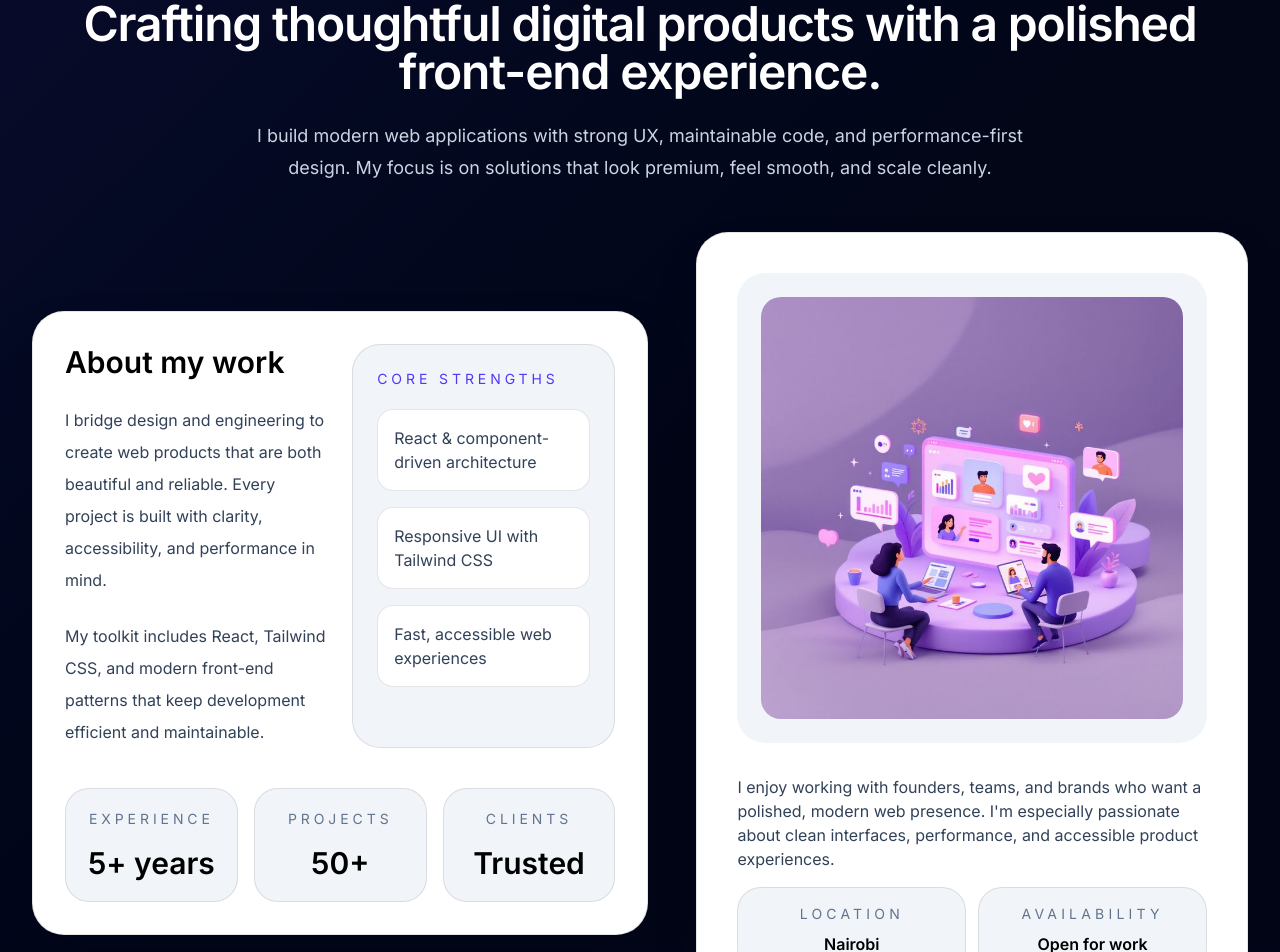
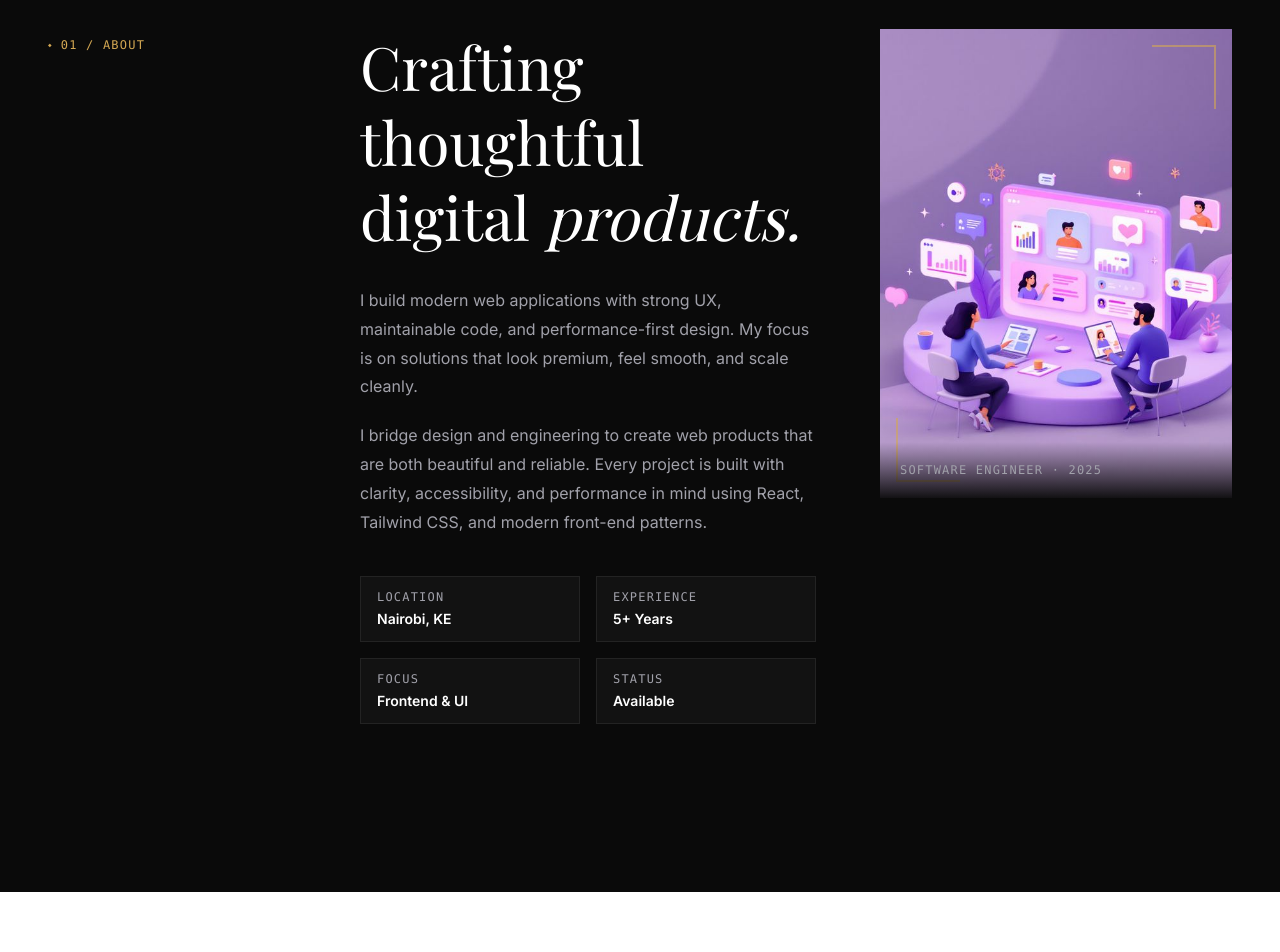
Before and after one commit to ianosebe/my-portfolio, a React (Vite) app: page /about in a window 1280 px wide. Shown: the part 280-1232 px from the top of the page. After the commit the page ends 1172 px from the top, so only its background shows below. Built offline with nearby package versions, Linux system fonts and the light colour scheme; a web font is replaced by a local one.

Commit message:
UI: Overhaul About, Certificates and Navbar to match dark theme design

```diff
--- a/src/components/Navbar.jsx
+++ b/src/components/Navbar.jsx
@@ -4,6 +4,7 @@ import { NavLink } from 'react-router-dom';
 import { FiMenu, FiX } from 'react-icons/fi';
 
 const navItems = [
+  { name: 'HOME', path: '/' },
   { name: 'ABOUT', path: '/about' },
   { name: 'SKILLS', path: '/skills' },
   { name: 'CERTIFICATES', path: '/certificates' },
@@ -26,12 +27,8 @@ export default function Navbar() {
   return (
     <nav className="sticky top-0 z-40 w-full bg-[#050505]/95 backdrop-blur-md border-b border-white/5">
       <div className="mx-auto flex max-w-7xl items-center justify-between gap-4 px-4 py-6 sm:px-6">
-        <NavLink to="/" className="flex items-center text-3xl font-bold font-serif text-white tracking-tight">
-          Ian<span className="text-[#d4af37]">.</span>
-        </NavLink>
-
         <div className="hidden lg:flex items-center gap-10">
-          {navItems.slice(0, 4).map((item) => (
+          {navItems.slice(0, 5).map((item) => (
             <NavLink key={item.name} to={item.path} className={linkClass}>
               {item.name}
             </NavLink>
--- a/src/pages/About.jsx
+++ b/src/pages/About.jsx
@@ -1,81 +1,104 @@
 // src/pages/About.jsx
 import aboutImg from '../assets/about.jfif';
+import FadeIn from '../components/FadeIn';
 
 export default function About() {
   return (
-    <section className="relative overflow-hidden bg-slate-950 py-24">
-      <div className="absolute inset-0 bg-gradient-to-br from-indigo-600/10 via-slate-950/90 to-slate-950/70" />
-      <div className="relative mx-auto max-w-7xl px-4 sm:px-6 lg:px-8">
-        <div className="mb-12 text-center">
-          <p className="text-sm font-semibold uppercase tracking-[0.32em] text-indigo-400">
-            About
-          </p>
-          <h1 className="mt-4 text-4xl font-extrabold tracking-tight text-white sm:text-5xl">
-            Crafting thoughtful digital products with a polished front-end experience.
-          </h1>
-          <p className="mx-auto mt-6 max-w-3xl text-lg leading-8 text-slate-300">
-            I build modern web applications with strong UX, maintainable code, and performance-first design. My focus is on solutions that look premium, feel smooth, and scale cleanly.
-          </p>
-        </div>
-
-        <div className="grid gap-12 lg:grid-cols-[0.95fr_0.85fr] items-center">
-          <div className="rounded-[2rem] border border-black/10 bg-white p-8 shadow-2xl shadow-slate-950/40 backdrop-blur-xl font-sans text-black">
-            <div className="grid gap-6 lg:grid-cols-2">
-              <div className="space-y-6">
-                <h2 className="text-3xl font-semibold text-black">About my work</h2>
-                <p className="text-slate-700 leading-8">
-                  I bridge design and engineering to create web products that are both beautiful and reliable. Every project is built with clarity, accessibility, and performance in mind.
-                </p>
-                <p className="text-slate-700 leading-8">
-                  My toolkit includes React, Tailwind CSS, and modern front-end patterns that keep development efficient and maintainable.
-                </p>
-              </div>
-
-              <div className="space-y-5 rounded-[1.75rem] border border-black/10 bg-slate-100 p-6 text-black">
-                <p className="text-sm uppercase tracking-[0.28em] text-indigo-600">Core strengths</p>
-                <ul className="space-y-4 text-slate-700">
-                  <li className="rounded-2xl bg-white border border-black/10 p-4">React & component-driven architecture</li>
-                  <li className="rounded-2xl bg-white border border-black/10 p-4">Responsive UI with Tailwind CSS</li>
-                  <li className="rounded-2xl bg-white border border-black/10 p-4">Fast, accessible web experiences</li>
-                </ul>
-              </div>
-            </div>
-
-            <div className="mt-10 grid gap-4 sm:grid-cols-3">
-              <div className="rounded-3xl border border-black/10 bg-slate-100 p-5 text-center text-black">
-                <p className="text-sm uppercase tracking-[0.28em] text-slate-500">Experience</p>
-                <p className="mt-4 text-3xl font-semibold text-black">5+ years</p>
-              </div>
-              <div className="rounded-3xl border border-black/10 bg-slate-100 p-5 text-center text-black">
-                <p className="text-sm uppercase tracking-[0.28em] text-slate-500">Projects</p>
-                <p className="mt-4 text-3xl font-semibold text-black">50+</p>
-              </div>
-              <div className="rounded-3xl border border-black/10 bg-slate-100 p-5 text-center text-black">
-                <p className="text-sm uppercase tracking-[0.28em] text-slate-500">Clients</p>
-                <p className="mt-4 text-3xl font-semibold text-black">Trusted</p>
-              </div>
+    <section id="about" className="py-32 px-6 lg:px-12 bg-[var(--background)] min-h-screen pt-40 pb-32" style={{ borderTop: "1px solid var(--border)" }}>
+      <div className="max-w-7xl mx-auto">
+        <div className="grid lg:grid-cols-12 gap-16 items-start">
+          <div className="lg:col-span-3">
+            <div className="lg:sticky lg:top-28">
+              <FadeIn>
+                <span
+                  className="font-mono text-xs tracking-widest uppercase inline-flex items-center gap-2"
+                  style={{ color: "var(--accent)" }}
+                >
+                  <span style={{ fontSize: "6px" }}>◆</span> 01 / About
+                </span>
+              </FadeIn>
             </div>
           </div>
 
-          <div className="mx-auto max-w-xl rounded-[2rem] border border-black/10 bg-white p-8 shadow-2xl shadow-slate-950/30 backdrop-blur-xl sm:p-10 font-sans text-black">
-            <div className="overflow-hidden rounded-[1.75rem] bg-slate-100 p-6">
-              <img src={aboutImg} alt="Portrait of me" className="h-full w-full rounded-[1.25rem] object-cover" />
-            </div>
-            <div className="mt-8 space-y-4 text-slate-700">
-              <p>
-                I enjoy working with founders, teams, and brands who want a polished, modern web presence. I'm especially passionate about clean interfaces, performance, and accessible product experiences.
+          <div className="lg:col-span-5">
+            <FadeIn delay={100}>
+              <h2 className="font-display text-5xl lg:text-6xl leading-tight mb-8 text-white">
+                Crafting <br />thoughtful<br />digital <em className="italic">products.</em>
+              </h2>
+            </FadeIn>
+            <FadeIn delay={200}>
+              <p className="text-base leading-relaxed mb-5" style={{ color: "var(--secondary-foreground)", lineHeight: "1.8" }}>
+                I build modern web applications with strong UX, maintainable code, and performance-first design. My focus is on solutions that look premium, feel smooth, and scale cleanly.
               </p>
-              <div className="grid gap-3 sm:grid-cols-2">
-                <div className="rounded-3xl border border-black/10 bg-slate-100 p-4 text-center">
-                  <p className="text-sm uppercase tracking-[0.3em] text-slate-500">Location</p>
-                  <p className="mt-2 font-semibold text-black">Nairobi</p>
-                </div>
-                <div className="rounded-3xl border border-black/10 bg-slate-100 p-4 text-center">
-                  <p className="text-sm uppercase tracking-[0.3em] text-slate-500">Availability</p>
-                  <p className="mt-2 font-semibold text-black">Open for work</p>
+              <p className="text-base leading-relaxed mb-10" style={{ color: "var(--secondary-foreground)", lineHeight: "1.8" }}>
+                I bridge design and engineering to create web products that are both beautiful and reliable. Every project is built with clarity, accessibility, and performance in mind using React, Tailwind CSS, and modern front-end patterns.
+              </p>
+            </FadeIn>
+            <FadeIn delay={300}>
+              <div className="grid grid-cols-2 gap-4 mb-10">
+                {[
+                  { label: "Location", value: "Nairobi, KE" },
+                  { label: "Experience", value: "5+ Years" },
+                  { label: "Focus", value: "Frontend & UI" },
+                  { label: "Status", value: "Available" },
+                ].map((item) => (
+                  <div
+                    key={item.label}
+                    className="px-4 py-3"
+                    style={{
+                      backgroundColor: "var(--secondary)",
+                      border: "1px solid var(--border)",
+                    }}
+                  >
+                    <p className="font-mono text-xs tracking-widest uppercase mb-1" style={{ color: "var(--muted-foreground)" }}>
+                      {item.label}
+                    </p>
+                    <p className="font-semibold text-sm text-white">{item.value}</p>
+                  </div>
+                ))}
+              </div>
+            </FadeIn>
+          </div>
+
+          <div className="lg:col-span-4">
+            <FadeIn delay={150}>
+              <div
+                className="relative overflow-hidden"
+                style={{ aspectRatio: "3/4", backgroundColor: "var(--secondary)" }}
+              >
+                <img
+                  src={aboutImg}
+                  alt="Portrait of me"
+                  className="w-full h-full object-cover transition-transform duration-700 hover:scale-105"
+                  style={{ objectPosition: "center top" }}
+                />
+                {/* gold frame accent */}
+                <div
+                  className="absolute top-4 right-4 w-16 h-16 pointer-events-none"
+                  style={{
+                    borderTop: "2px solid var(--accent)",
+                    borderRight: "2px solid var(--accent)",
+                    opacity: 0.6,
+                  }}
+                />
+                <div
+                  className="absolute bottom-4 left-4 w-16 h-16 pointer-events-none"
+                  style={{
+                    borderBottom: "2px solid var(--accent)",
+                    borderLeft: "2px solid var(--accent)",
+                    opacity: 0.6,
+                  }}
+                />
+                <div
+                  className="absolute bottom-0 left-0 right-0 p-5"
+                  style={{ background: "linear-gradient(to top, rgba(10,10,10,0.95) 0%, transparent 100%)" }}
+                >
+                  <p className="font-mono text-xs tracking-widest uppercase" style={{ color: "var(--muted-foreground)" }}>
+                    Software Engineer · 2025
+                  </p>
                 </div>
               </div>
-            </div>
+            </FadeIn>
           </div>
         </div>
       </div>
```
Also changed, not shown: src/pages/Certificate.jsx (+80 -62 lines).
